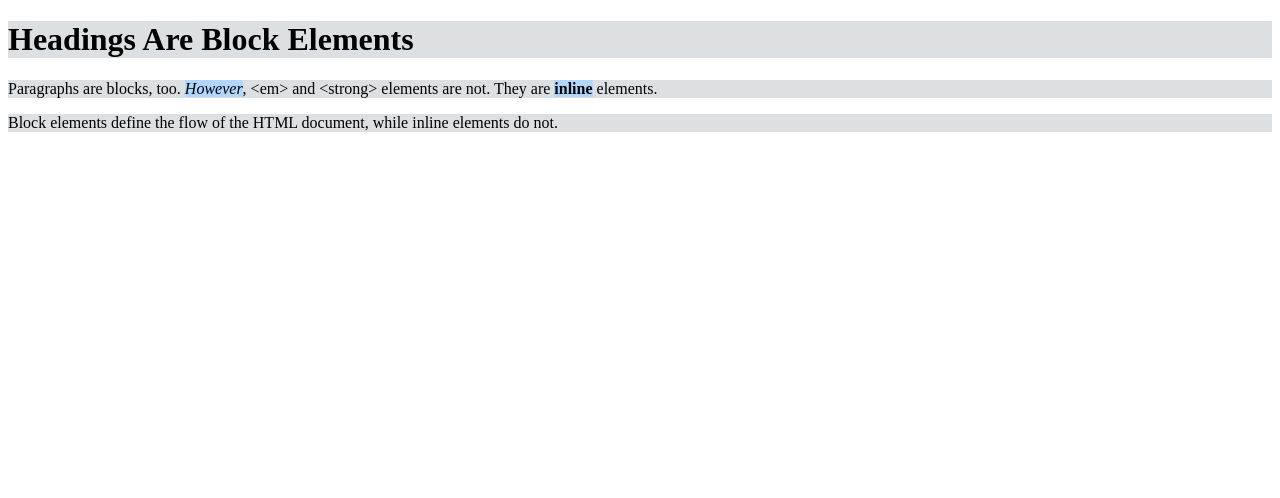
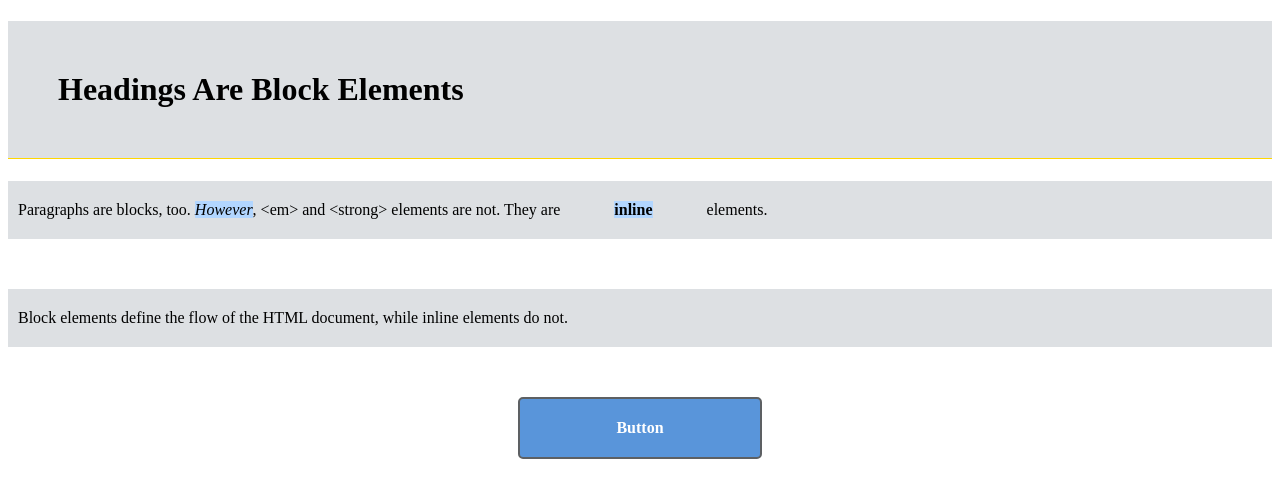
Before and after one commit to constantcb/cssPlayground, a plain HTML site: page index.html in a window 1280 px wide. Drawn offline with Linux system fonts and the light colour scheme.

Commit message:
aggiunto styling e centrate box

```diff
--- a/box-styles.css
+++ b/box-styles.css
@@ -2,6 +2,35 @@ h1, p {
     background-color: #DDE0E3;    /* Light gray */
   }
 
+h1{
+  padding: 50px;
+  border-bottom: 1px solid gold;
+}
+
   em, strong {
     background-color: #B2D6FF;    /* Light blue */
   }
+
+  p {
+    padding: 20px 0 20px 10px;
+    margin-bottom: 50px;          /* Add this */
+  }
+
+  strong {
+    margin: 50px;
+  }
+
+  .button {
+    color: #FFF;
+    background-color: #5995DA;
+    font-weight: bold;
+    padding: 20px;
+    text-align: center;
+    border: 2px solid #5D6063;
+    border-radius: 5px;
+    width: 200px;
+    box-sizing: content-box;
+
+    margin: 20px auto; /* Vertical  Horizontal */
+
+  }
--- a/index.html
+++ b/index.html
@@ -13,5 +13,23 @@
 
     <p>Block elements define the flow of the HTML document, while inline elements
        do not.</p>
+
+       <div class="button">Button</div>
   </body>
 </html>
+
+<!-- content, padding, border, margin
+
+    margin over padding
+
+        1.The padding of a box has a background, while margins are always transparent.
+        2.Padding is included in the click area of an element, while margins aren’t.
+        3.Margins collapse vertically, while padding doesn’t (we’ll discuss this more in the next section).
+
+        Both <div> and <span> are “container” elements that don’t have any affect on the semantic structure of an HTML document.
+
+        The width and height properties only define the size of a box’s content. Its padding and border are both added on top of whatever explicit dimensions you set
+          box-sizing: border-box;
+
+        There are three methods for horizontally aligning block-level elements: “auto-margins” for center alignment, “floats” for left/right alignment, and “flexbox” for complete control over alignment.
+        -->
```
